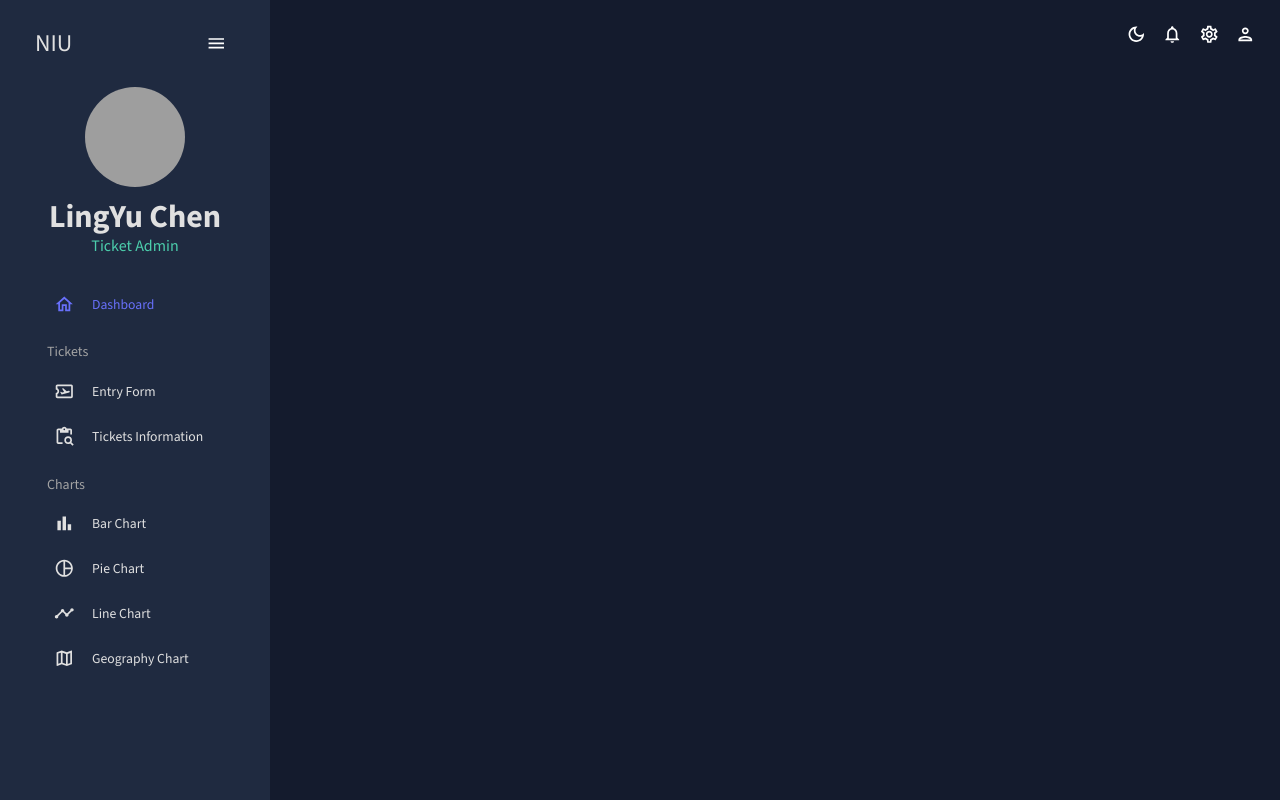
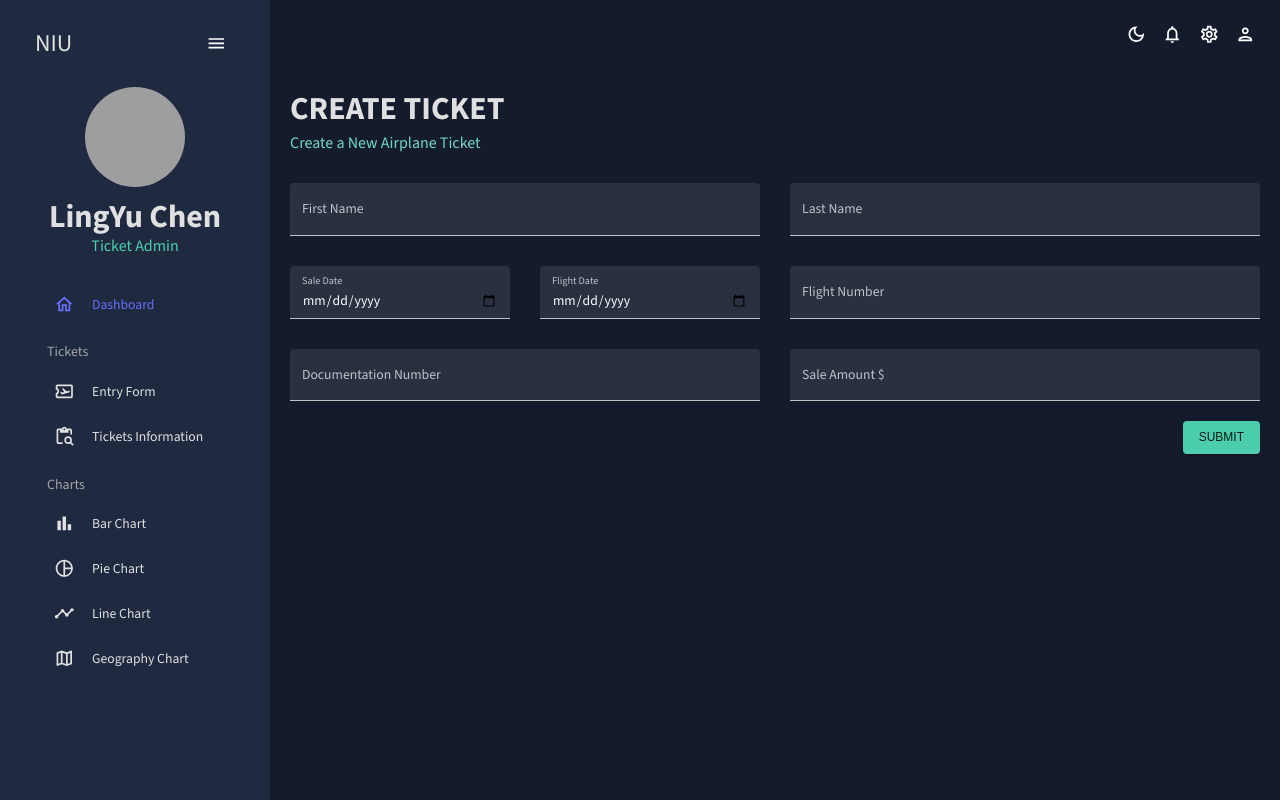
Before and after one commit to LinYuMachi/AirplaneTicketsManagement_React, a React (Create React App) app: page /form in a window 1280 px wide. Built offline with nearby package versions, Linux system fonts and the light colour scheme; grey boxes are pictures that could not be loaded.

Commit message:
Created a airplane ticket entry form

```diff
--- a/package.json
+++ b/package.json
@@ -22,6 +22,7 @@
     "@testing-library/user-event": "^13.5.0",
     "formik": "^2.4.2",
     "react": "^18.2.0",
+    "react-datepicker": "^4.16.0",
     "react-dom": "^18.2.0",
     "react-pro-sidebar": "^0.7.1",
     "react-router-dom": "^6.14.1",
--- a/src/App.js
+++ b/src/App.js
@@ -8,7 +8,7 @@ import Sidebar from "./scenes/global/Sidebar";
 // import Invoices from "./scenes/invoices";
 // import Contacts from "./scenes/contacts";
 // import Bar from "./scenes/bar";
-// import Form from "./scenes/form";
+import Form from "./scenes/form";
 // import Line from "./scenes/line";
 // import Pie from "./scenes/pie";
 // import FAQ from "./scenes/faq";
@@ -32,7 +32,7 @@ function App() {
               {/* <Route path="/team" element={<Team/>} /> */}
               {/* <Route path="/contacts" element={<Contacts/>} /> */}
               {/* <Route path="/invoices" element={<Invoices/>} /> */}
-              {/* <Route path="/form" element={<Form/>} /> */}
+              <Route path="/form" element={<Form/>} />
               {/* <Route path="/bar" element={<Bar/>} /> */}
               {/* <Route path="/pie" element={<Pie/>} /> */}
               {/* <Route path="/line" element={<Line/>} /> */}
--- /dev/null
+++ b/src/scenes/form/index.jsx
@@ -0,0 +1,190 @@
+import { Box, Button, TextField } from "@mui/material";
+import { Formik } from "formik";
+import * as yup from "yup";
+import useMediaQuery from "@mui/material/useMediaQuery";
+import Header from "../../components/Header";
+
+const initialValues = {
+  firstName: "",
+  lastName: "",
+  saleDate: "",
+  flightDate: "",
+  documentationNumber: "",
+  flightNumber: "",
+  saleAmount: "",
+};
+
+const phoneRegEx =
+  /^[\+]?[(]?[0-9]{3}[)]?[-\s\.]?[0-9]{3}[-\s\.]?[0-9]{4,6}$/im;
+const dateRegEx =
+  /^\d{4}[\/\-](0?[1-9]|1[012])[\/\-](0?[1-9]|[12][0-9]|3[01])$/;
+
+const userSchema = yup.object().shape({
+  firstName: yup.string().required("required"),
+  lastName: yup.string().required("required"),
+  email: yup.string().email("Invalid email"),
+  contact: yup
+    .string()
+    .matches(phoneRegEx, "Phone number is not valid")
+    .required("required"),
+  saleDate: yup
+    .string()
+    .matches(dateRegEx, "Date value is not valid")
+    .required("required"),
+  flightDate: yup
+    .string()
+    .matches(dateRegEx, "Date value is not valid")
+    .required("required"),
+  documentationNumber: yup.string().required("required"),
+  flightNumber: yup.string().required("required"),
+  saleAmount: yup.string().required("required"),
+});
+
+const Form = () => {
+  const isNonMobile = useMediaQuery("(min-width:600px)");
+
+  const handleFormSubmit = (values) => {
+    console.log(values);
+  };
+
+  return (
+    <Box m="20px">
+      <Header title="CREATE TICKET" subtitle="Create a New Airplane Ticket" />
+
+      <Formik
+        onSubmit={handleFormSubmit}
+        initialValues={initialValues}
+        validationSchema={userSchema}
+      >
+        {({
+          values,
+          errors,
+          touched,
+          handleBlur,
+          handleChange,
+          handleSubmit,
+        }) => (
+          <form onSubmit={handleSubmit}>
+            <Box
+              display="grid"
+              gap="30px"
+              gridTemplateColumns="repeat(4, minmax(0, 1fr))"
+              sx={{
+                "& > div": { gridColumn: isNonMobile ? undefined : "span 4" },
+              }}
+            >
+              <TextField
+                fullWidth
+                variant="filled"
+                type="text"
+                label="First Name"
+                onBlur={handleBlur}
+                onChange={handleChange}
+                value={values.firstName}
+                name="firstName"
+                error={!!touched.firstName && !!errors.firstName}
+                helperText={touched.firstName && errors.firstName}
+                sx={{ gridColumn: "span 2" }}
+              />
+              <TextField
+                fullWidth
+                variant="filled"
+                type="text"
+                label="Last Name"
+                onBlur={handleBlur}
+                onChange={handleChange}
+                value={values.lastName}
+                name="lastName"
+                error={!!touched.lastName && !!errors.lastName}
+                helperText={touched.lastName && errors.lastName}
+                sx={{ gridColumn: "span 2" }}
+              />
+              <TextField
+                fullWidth
+                variant="filled"
+                type="date"
+                label="Sale Date"
+                onBlur={handleBlur}
+                onChange={handleChange}
+                value={values.saleDate}
+                InputLabelProps={{
+                  shrink: true,
+                }}
+                name="saleDate"
+                error={!!touched.saleDate && !!errors.saleDate}
+                helperText={touched.saleDate && errors.saleDate}
+                sx={{ gridColumn: "span 1" }}
+              />
+              <TextField
+                fullWidth
+                variant="filled"
+                type="date"
+                label="Flight Date"
+                onBlur={handleBlur}
+                onChange={handleChange}
+                value={values.flightDate}
+                InputLabelProps={{
+                  shrink: true,
+                }}
+                name="flightDate"
+                error={!!touched.flightDate && !!errors.flightDate}
+                helperText={touched.flightDate && errors.flightDate}
+                sx={{ gridColumn: "span 1" }}
+              />
+              <TextField
+                fullWidth
+                variant="filled"
+                type="text"
+                label="Flight Number"
+                onBlur={handleBlur}
+                onChange={handleChange}
+                value={values.flightNumber}
+                name="flightNumber"
+                error={!!touched.flightNumber && !!errors.flightNumber}
+                helperText={touched.flightNumber && errors.flightNumber}
+                sx={{ gridColumn: "span 2" }}
+              />
+              <TextField
+                fullWidth
+                variant="filled"
+                type="text"
+                label="Documentation Number"
+                onBlur={handleBlur}
+                onChange={handleChange}
+                value={values.documentationNumber}
+                name="documentationNumber"
+                error={
+                  !!touched.documentationNumber && !!errors.documentationNumber
+                }
+                helperText={
+                  touched.documentationNumber && errors.documentationNumber
+                }
+                sx={{ gridColumn: "span 2" }}
+              />
+              <TextField
+                fullWidth
+                variant="filled"
+                type="number"
+                label="Sale Amount $"
+                onBlur={handleBlur}
+                onChange={handleChange}
+                value={values.saleAmount}
+                name="saleAmount"
+                error={!!touched.saleAmount && !!errors.saleAmount}
+                helperText={touched.saleAmount && errors.saleAmount}
+                sx={{ gridColumn: "span 2" }}
+              />
+            </Box>
+            <Box display="flex" justifyContent="end" mt="20px">
+              <Button type="submit" color="secondary" variant="contained">
+                Submit
+              </Button>
+            </Box>
+          </form>
+        )}
+      </Formik>
+    </Box>
+  );
+};
+
+export default Form;
```
Also changed, not shown: 1 other file (tests, documents, lock files or other folders).
